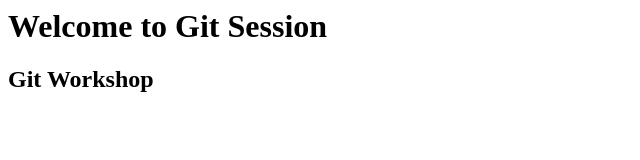
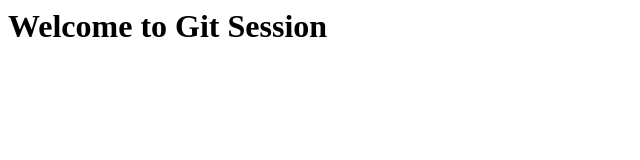
Before and after one commit to YesnotBot/GitSession, a plain HTML site: page App1/index.html in a window 1280 px wide. Shown: the whole page, without its empty margins (0-640 px from the left). Drawn offline with Linux system fonts and the light colour scheme.

Commit message:
commited iikmik

```diff
--- a/App1/index.html
+++ b/App1/index.html
@@ -1,6 +1,5 @@
 <html>
 <body>
 	<h1>Welcome to Git Session</h1>
-	<h2>Git Workshop</h2>
 </body>
 </html>
```
